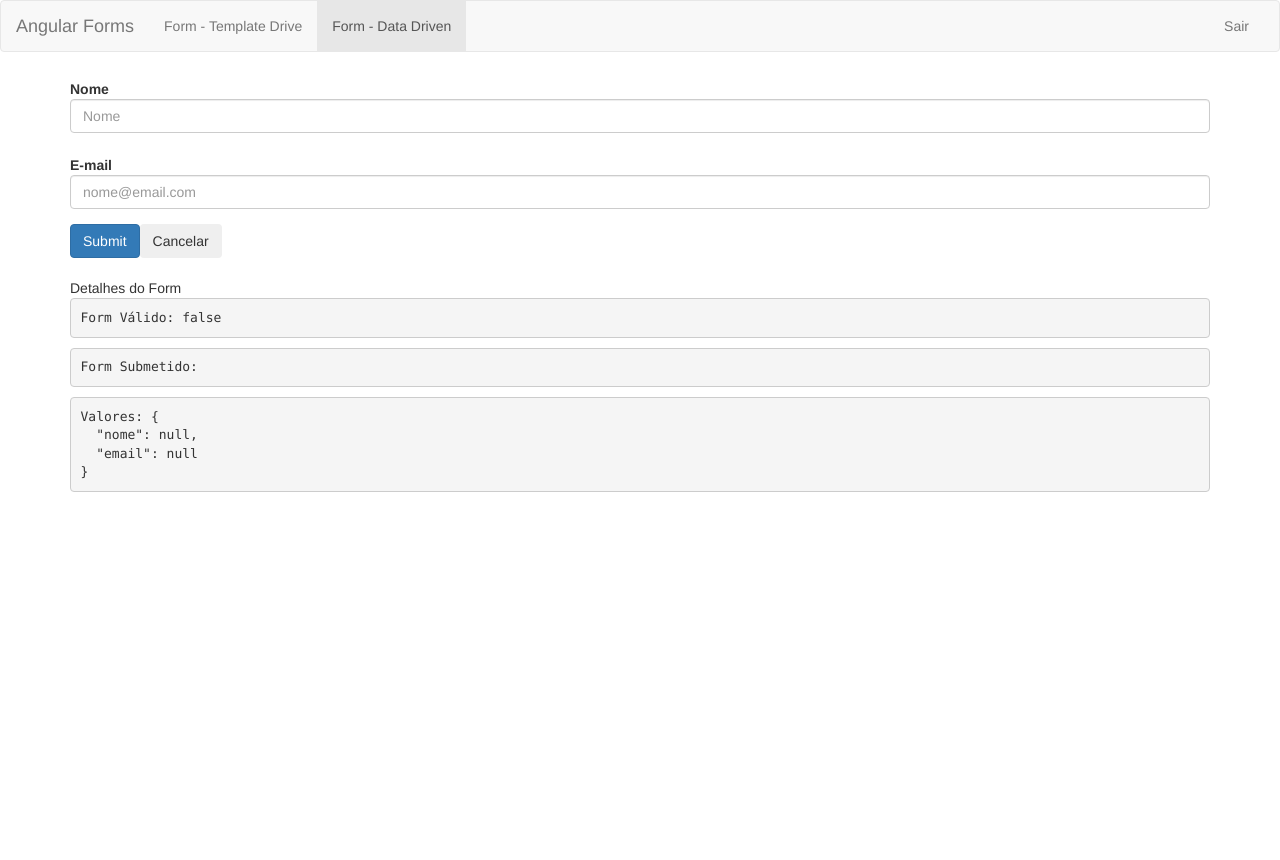
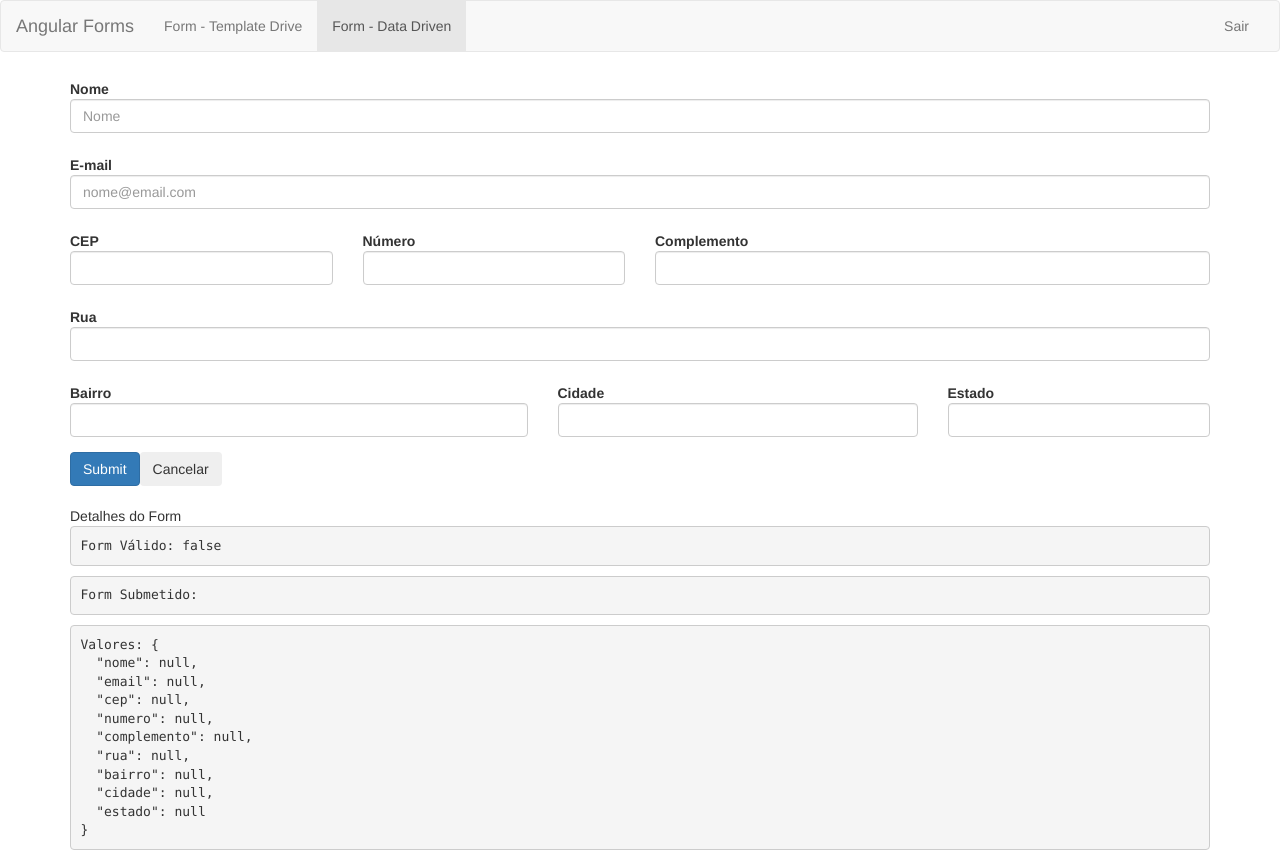
Before and after one commit to paulo-nazareth/curso_angular_v2, an Angular app in the folder forms/: page /dataForm in a window 1280 px wide. Before the commit the page ends 800 px from the top, so only its background shows below. Built offline with nearby package versions, Linux system fonts and the light colour scheme.

Commit message:
Curso de Angular - 96# Formulário Reativos: Endereço (Migrando de Template Drive para Form Reativo)

```diff
--- a/forms/src/app/data-form/data-form.component.html
+++ b/forms/src/app/data-form/data-form.component.html
@@ -19,6 +19,49 @@
     </div>
   </div>
 
+  <div>
+    <div class="form-group">
+      <div class="col-md-3" [ngClass]="aplicaCssErro('cep')">
+        <label for="cep" class="control-label">CEP</label>
+        <input type="text" class="form-control" id="cep" formControlName="cep">
+        <app-campo-control-erro [mostrarErro]="verificaValidTouched('cep')" mensagemErro="Preenchimento do CEP obrigatório!"></app-campo-control-erro>
+      </div>
+      <div class="col-md-3" [ngClass]="aplicaCssErro('numero')">
+        <label for="numero" class="control-label">Número</label>
+        <input type="text" class="form-control" id="numero" formControlName="numero">
+        <app-campo-control-erro [mostrarErro]="verificaValidTouched('numero')" mensagemErro="Preenchimento do Número obrigatório!"></app-campo-control-erro>
+      </div>
+      <div class="col-md-6">
+        <label for="complemento" class="control-label">Complemento</label>
+        <input type="text" class="form-control" id="complemento" formControlName="complemento">
+      </div>
+    </div>
+    <div class="form-group" [ngClass]="aplicaCssErro('rua')">
+      <div class="col-md-12">
+        <label for="rua" class="control-label">Rua</label>
+        <input type="text" class="form-control" id="rua" formControlName="rua">
+        <app-campo-control-erro [mostrarErro]="verificaValidTouched('rua')" mensagemErro="Preenchimento do rua obrigatório!"></app-campo-control-erro>
+      </div>
+    </div>
+    <div class="form-group">
+      <div class="col-md-5" [ngClass]="aplicaCssErro('bairro')">
+        <label for="bairro" class="control-label">Bairro</label>
+        <input type="text" class="form-control" id="bairro" formControlName="bairro">
+        <app-campo-control-erro [mostrarErro]="verificaValidTouched('bairro')" mensagemErro="Preenchimento do Bairro obrigatório!"></app-campo-control-erro>
+      </div>
+      <div class="col-md-4" [ngClass]="aplicaCssErro('cidade')">
+        <label for="cidade" class="control-label">Cidade</label>
+        <input type="text" class="form-control" id="cidade" formControlName="cidade">
+        <app-campo-control-erro [mostrarErro]="verificaValidTouched('cidade')" mensagemErro="Preenchimento do Cidade obrigatório!"></app-campo-control-erro>
+      </div>
+      <div class="col-md-3" [ngClass]="aplicaCssErro('estado')">
+        <label for="estado" class="control-label">Estado</label>
+        <input type="text" class="form-control" id="estado" formControlName="estado">
+        <app-campo-control-erro [mostrarErro]="verificaValidTouched('estado')" mensagemErro="Preenchimento do Estado obrigatório!"></app-campo-control-erro>
+      </div>
+    </div>
+  </div>
+
   <button type="submit" class="btn btn-primary">Submit</button>
   <button class="btn" (click)="resetar()" >Cancelar</button>
 
--- a/forms/src/app/data-form/data-form.component.ts
+++ b/forms/src/app/data-form/data-form.component.ts
@@ -27,8 +27,16 @@
     this.formulario = this.formBuilder.group({
       nome: [null, Validators.required],
       //nome: [null, [Validators.required, Validators.minLength(3), Validators.maxLength(250)]],
-      email: [null, [Validators.required, Validators.email]]
+      email: [null, [Validators.required, Validators.email]],
       //email: [null, [Validators.required, Validators.pattern("^[\w-\.]+@([\w-]+\.)+[\w-]{2,4}$")]]
+      //endereco: (Criar Agrupador)
+      cep: [null, Validators.required],
+      numero: [null, Validators.required],
+      complemento: [null],
+      rua: [null, Validators.required],
+      bairro: [null, Validators.required],
+      cidade: [null, Validators.required],
+      estado: [null, Validators.required]
     });
   }
 
@@ -59,7 +67,7 @@
     }
   }
 
-  aplicaCssErro(campo){
+  aplicaCssErro(campo: string){
     return {
       'has-error': this.verificaValidTouched(campo),
       'has-feedback': this.verificaValidTouched(campo)
```
